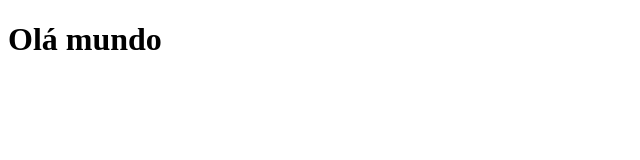
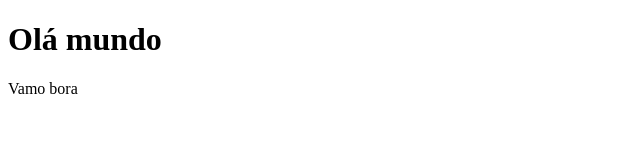
Before and after one commit to JeanCigerza2002/BootcampGit-GitHub, a plain HTML site: page index.html in a window 1280 px wide. Shown: the full height of the page, 0-640 px from the left. Drawn offline with Linux system fonts and the light colour scheme.

Commit message:
Funcionalidade feita

```diff
--- a/index.html
+++ b/index.html
@@ -7,5 +7,6 @@
 </head>
 <body>
     <h1>Olá mundo</h1>
+    <p>Vamo bora</p>
 </body>
 </html>
```
